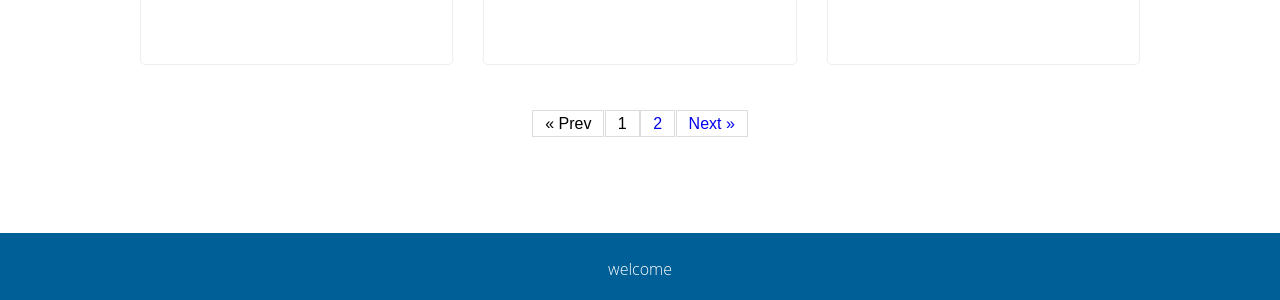
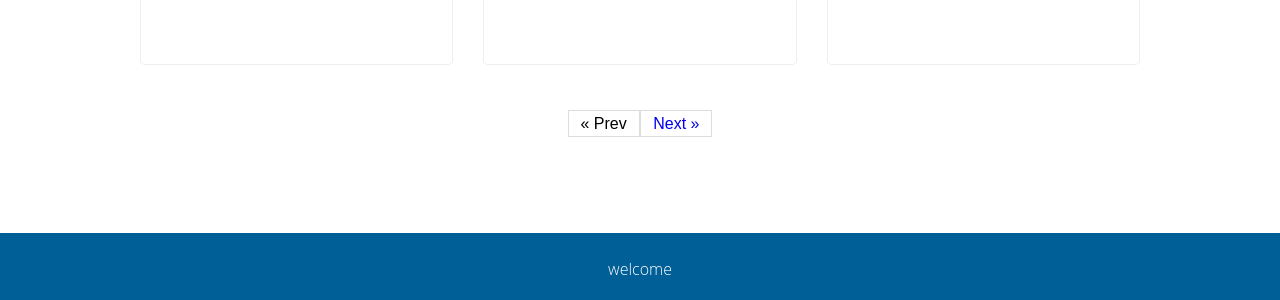
Before and after one commit to lky88/lky88.github.io, a Jekyll site: the page built from index.html, in a window 1280 px wide and 960 px high. Shown: the part 655-955 px from the top of the window. Built offline with Jekyll 4.4.1, drawn with Linux system fonts in a browser that asks for light colours; the list of posts is cut into pages by our own code.

Commit message:
index page

```diff
--- a/index.html
+++ b/index.html
@@ -46,7 +46,7 @@ layout: default
     <span class="cusInnerPage">&laquo; Prev</span>
   {% endif %}
 
-  {% for page in (1..paginator.total_pages) %}
+  {% for page in (8..paginator.total_pages) %}
     {% if page == paginator.page %}
       <em class="cusInnerPage">{{ page }}</em>
     {% elsif page == 1 %}
```
